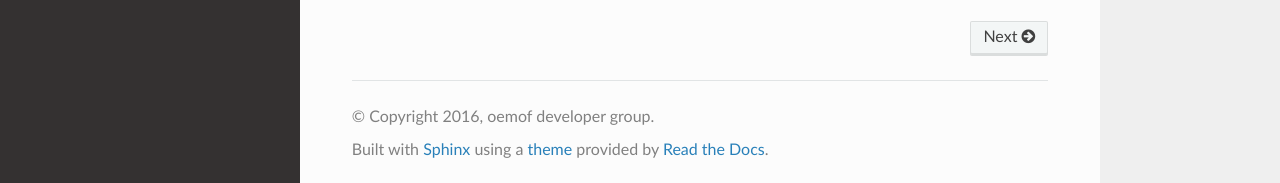
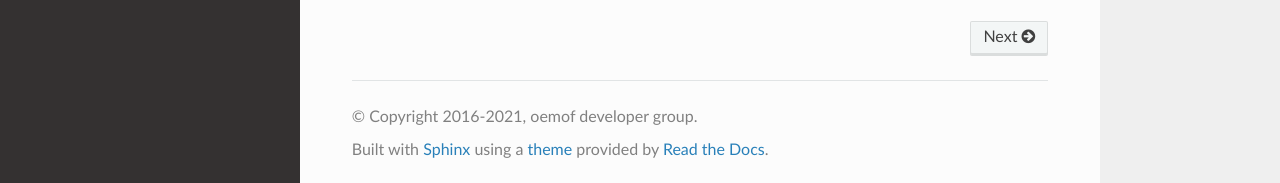
Before and after one commit to wind-python/windpowerlib, a Sphinx documentation site: the page built from doc/index.rst, in a window 1280 px wide and 900 px high, scrolled down 782 px. Shown: the part 714-897 px from the top of the window. Built offline with Sphinx 7.4.7 and the Read the Docs theme 2.0.0, drawn with Linux system fonts in a browser that asks for light colours; formulas are drawn with MathJax 3; pages that are not in the unit, such as notebooks, are missing from menus.

Commit message:
Update license

```diff
--- a/doc/conf.py
+++ b/doc/conf.py
@@ -69,7 +69,7 @@ master_doc = 'index'
 
 # General information about the project.
 project = u'windpowerlib'
-copyright = u'2016, oemof developer group'
+copyright = u'2016-2021, oemof developer group'
 author = u'oemof developer group'
 
 import windpowerlib
@@ -294,7 +294,7 @@ texinfo_documents = [
 epub_title = u'windpowerlib'
 epub_author = u'oemof developer group'
 epub_publisher = u'oemof developer group'
-epub_copyright = u'2016, oemof developer group'
+epub_copyright = u'2016-2021, oemof developer group'
 
 # The basename for the epub file. It defaults to the project name.
 #epub_basename = u'pahesmf'
```
Also changed, not shown: 1 other file.
